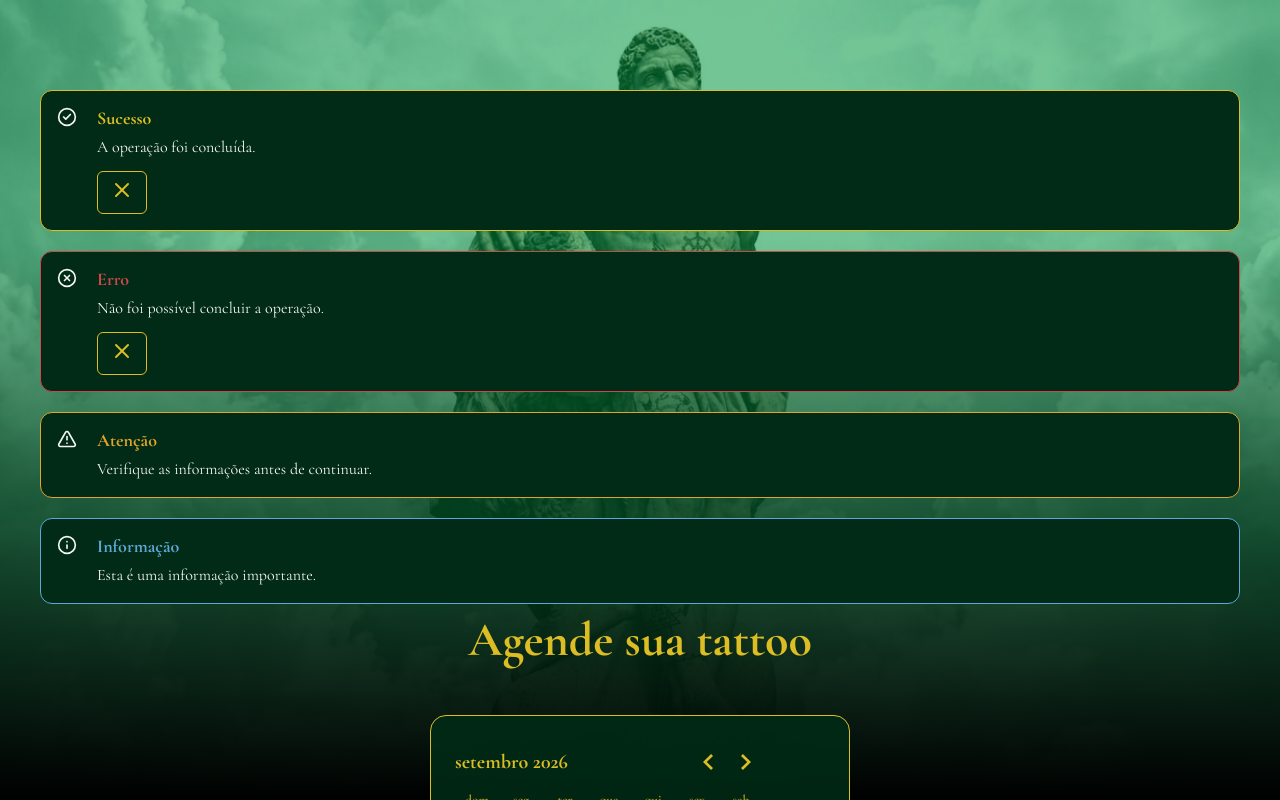
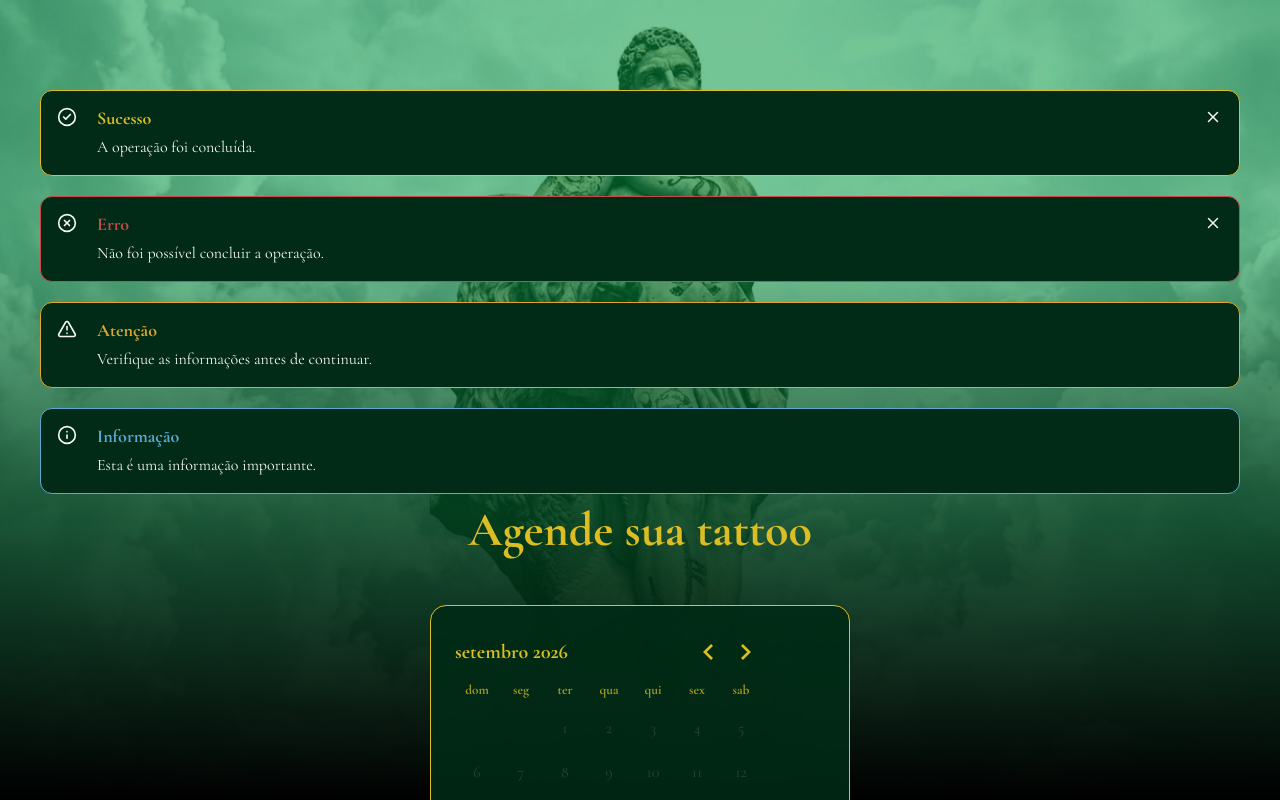
Before and after one commit to nvini16/TATOO, a React (Vite) app: page /TATOO/Agendamento in a window 1280 px wide. Shown: the top 800 px of the page. Built offline with nearby package versions, Linux system fonts and the light colour scheme.

Commit message:
fix: corrigir posicionamento do botão de fechar do Alert

```diff
--- a/src/components/Alert.jsx
+++ b/src/components/Alert.jsx
@@ -23,12 +23,14 @@ function Alert({ tipo, titulo, mensagem, fechar }) {
             <div className="alert-content">
                 <strong>{titulo}</strong>
                 <p>{mensagem}</p>
+            </div>
+
                 {fechar && (
                     <button type="button" onClick={fechar}>
                         <X />
                     </button>
                 )}
-            </div>
+
         </div>
     );
 }
--- a/src/styles/alert.css
+++ b/src/styles/alert.css
@@ -110,35 +110,10 @@
 
 .alert > button:hover {
     color: var(--marsali-tatoo-color-gold);
-    background: var(--marsali-tatoo-color-green);
-    border-color: var(--marsali-tatoo-color-gold);
-
+    transform: translateY(-2px);
 }
 
 .alert > button svg {
     width: 18px;
     height: 18px;
 }
-
-.alert-content button {
-    margin-top: 12px;
-    padding: 6px 12px;
-
-    border: 1px solid var(--marsali-tatoo-color-gold);
-    border-radius: 6px;
-
-    background: transparent;
-    color: var(--marsali-tatoo-color-gold);
-
-    cursor: pointer;
-    font: inherit;
-
-    transition:
-        background-color 0.2s ease,
-        color 0.2s ease;
-}
-
-.alert-content button:hover {
-    background: var(--marsali-tatoo-color-gold);
-    color: var(--marsali-tatoo-color-black);
-}
```
